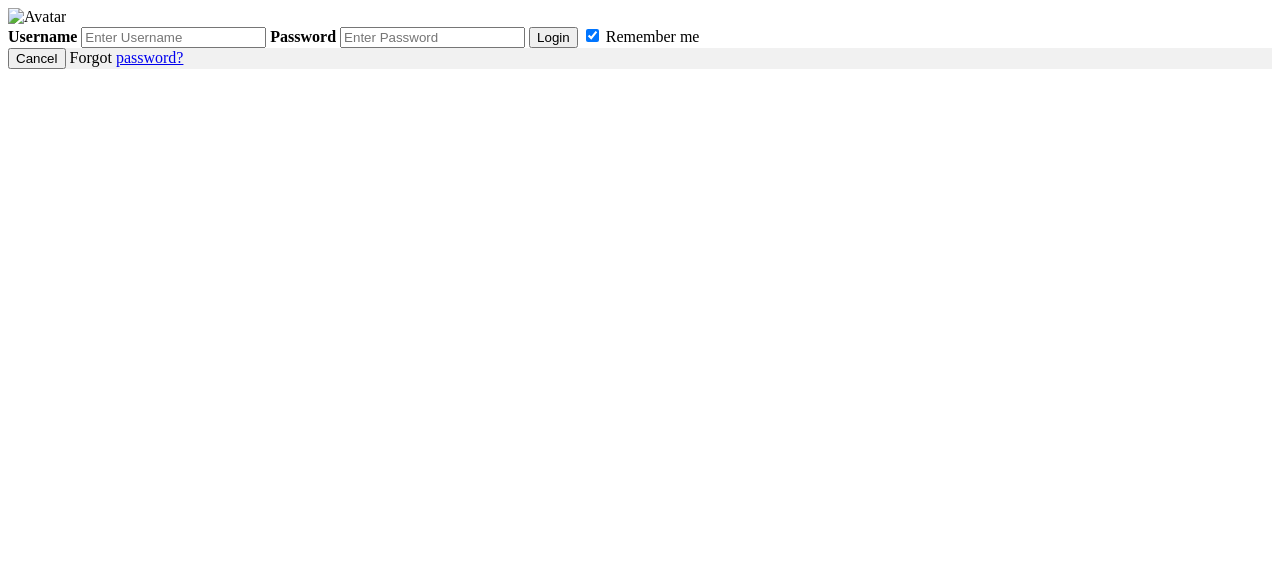
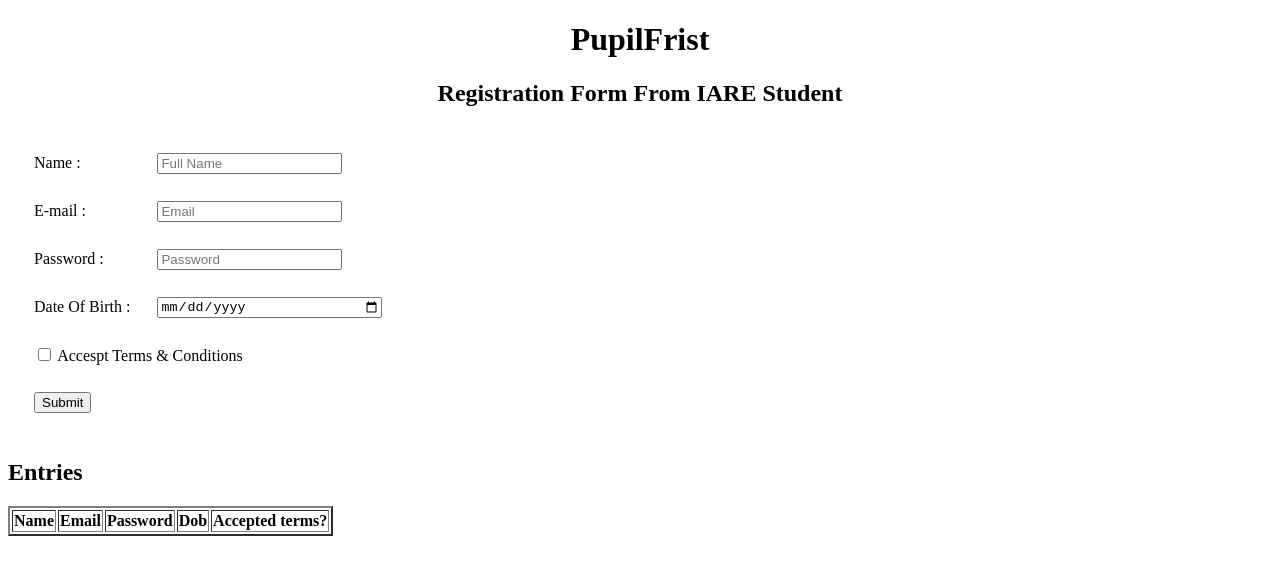
Before and after one commit to priyaindu14/index.js, a website: page registration.html in a window 1280 px wide. Drawn offline with Linux system fonts and the light colour scheme.

Commit message:
Update registration.html

```diff
--- a/registration.html
+++ b/registration.html
@@ -1,23 +1,206 @@
-<form action="action_page.php" method="post">
-  <div class="imgcontainer">
-    <img src="img_avatar2.png" alt="Avatar" class="avatar">
-  </div>
+<!DOCTYPE html>
+<html lang="en">
+<head>
+    <meta charset="UTF-8">
+    <meta http-equiv="X-UA-Compatible" content="IE=edge">
+    <meta name="viewport" content="width=device-width, initial-scale=1.0">
+    <title>Document</title>
+    <link rel="stylesheet" href="style.css">
+</head>
+<body>
+    <h1 align="center" class="head">PupilFrist</h1>
+    <h2 align="center">Registration Form From IARE Student</h2>
+    <div class="box">
+      <form class="form" id="form">
 
-  <div class="container">
-    <label for="uname"><b>Username</b></label>
-    <input type="text" placeholder="Enter Username" name="uname" required>
+        <table class="tableForm" cellspacing="25px">
+          <tr>
+            <td><label for="name">Name :</label></td>
+            <td>
+              <input
+                class="input"
+                type="text"
+                name="name"
+                id="name"
+                placeholder="Full Name"
+                required
+              />
+            </td>
+          </tr>
+          <tr>
+            <td><label for="email">E-mail :</label></td>
+            <td>
+              <input
+                class="input"
+                type="email"
+                name="email"
+                id="email"
+                placeholder="Email"
+                required
+              />
+            </td>
+          </tr>
+          <tr>
+            <td><label for="name">Password :</label></td>
+            <td>
+              <input
+                class="input"
+                type="password"
+                name="password"
+                id="password"
+                placeholder="Password"
+                required
+              />
+            </td>
+          </tr>
+          <tr>
+            <td><label for="dob">Date Of Birth :</label></td>
+            <td>
+              <input
+                style="width: 220px"
+                class="input"
+                type="date"
+                name="dob"
+                id="dob"
+                required
+              />
+            </td>
+          </tr>
+          <tr>
+            <td colspan="2">
+              <input type="checkbox" name="agree" id="agree" />
+              <label for="checkbox">Accespt Terms & Conditions</label>
+            </td>
+          </tr>
+          <tr>
+            <td>
+              <button class="btn" type="submit">Submit</button>
+            </td>
+          </tr>
+        </table>
+      </form>
+    </div>
 
-    <label for="psw"><b>Password</b></label>
-    <input type="password" placeholder="Enter Password" name="psw" required>
+    <div class="entry">
+      <h2 class="subHead">Entries</h2>
+      <div id="tableDiv"></div>
+    </div>
+</body>
+<script>
+    let form = document.getElementById("form");
 
-    <button type="submit">Login</button>
-    <label>
-      <input type="checkbox" checked="checked" name="remember"> Remember me
-    </label>
-  </div>
+const retriveEntries = () => {
+  let entries = localStorage.getItem("userEntry");
 
-  <div class="container" style="background-color:#f1f1f1">
-    <button type="button" class="cancelbtn">Cancel</button>
-    <span class="psw">Forgot <a href="#">password?</a></span>
-  </div>
-</form>
+  if (entries) {
+    entries = JSON.parse(entries);
+  } else {
+    entries = [];
+  }
+  return entries;
+};
+
+let Entries = retriveEntries();
+
+const displayEntries = () => {
+  const entries = retriveEntries();
+
+  const rows = entries
+    .map((entry) => {
+      const name = `<td class="td">${entry.name}</td>`;
+      const email = `<td class="td">${entry.email}</td>`;
+      const password = `<td class="td">${entry.password}</td>`;
+      const dob = `<td class="td">${entry.dob}</td>`;
+      const accseptConditions = `<td class="td">${entry.accseptConditions}</td>`;
+
+      const row = `<tr>${name} ${email} ${password} ${dob} ${accseptConditions}</tr>`;
+      return row;
+    })
+    .join("\n");
+
+  let tableDiv = document.getElementById("tableDiv");
+
+  tableDiv.innerHTML = `<table class="table" border="2">
+  <tr>
+    <th class="th">Name</th>
+    <th class="th">Email</th>
+    <th class="th">Password</th>
+    <th class="th">Dob</th>
+    <th class="th">Accepted terms?</th>
+  </tr>
+    ${rows}
+  </table>`;
+};
+
+const saveUserFrom = (event) => {
+  event.preventDefault();
+
+  let name = document.getElementById("name").value;
+  let email = document.getElementById("email").value;
+  let password = document.getElementById("password").value;
+  let dob = document.getElementById("dob").value;
+  let accseptConditions = document.getElementById("agree").checked;
+
+  let entry_obj = {
+    name,
+    email,
+    password,
+    dob,
+    accseptConditions,
+  };
+
+  Entries.push(entry_obj);
+
+  localStorage.setItem("userEntry", JSON.stringify(Entries));
+
+  displayEntries();
+};
+
+form.addEventListener("submit", saveUserFrom);
+
+displayEntries();
+
+function getAge(today, birthDate) {
+  var age = today.getFullYear() - birthDate.getFullYear();
+  var m = today.getMonth() - birthDate.getMonth();
+  if (m < 0 || (m === 0 && today.getDate() < birthDate.getDate())) {
+    age--;
+  }
+  return age;
+}
+
+let dateELE = document.getElementById("dob");
+
+dateELE.addEventListener("change", () => {
+  let [year, month, date] = document.getElementById("dob").value.split("-");
+
+  let dob = new Date(year, month, date);
+  let Today = new Date();
+
+  age = getAge(Today, dob);
+
+  dateELE.style.border = "2px solid rgba(0, 0, 0, 0.4)";
+  if (age < 18 || age > 55) {
+    dateELE.setCustomValidity("Your age is not lies between 18 and 55");
+    dateELE.style.border = "2px solid red";
+    return;
+  } else {
+    dateELE.setCustomValidity("");
+  }
+});
+
+const email = document.getElementById("email");
+
+email.addEventListener("input", () => validate(email));
+
+function validate(ele) {
+  if (ele.validity.typeMismatch) {
+    ele.setCustomValidity("The Email is not in the right format!!!");
+    ele.reportValidity();
+  } else {
+    ele.setCustomValidity("");
+  }
+}
+
+</script>
+</html>
```
